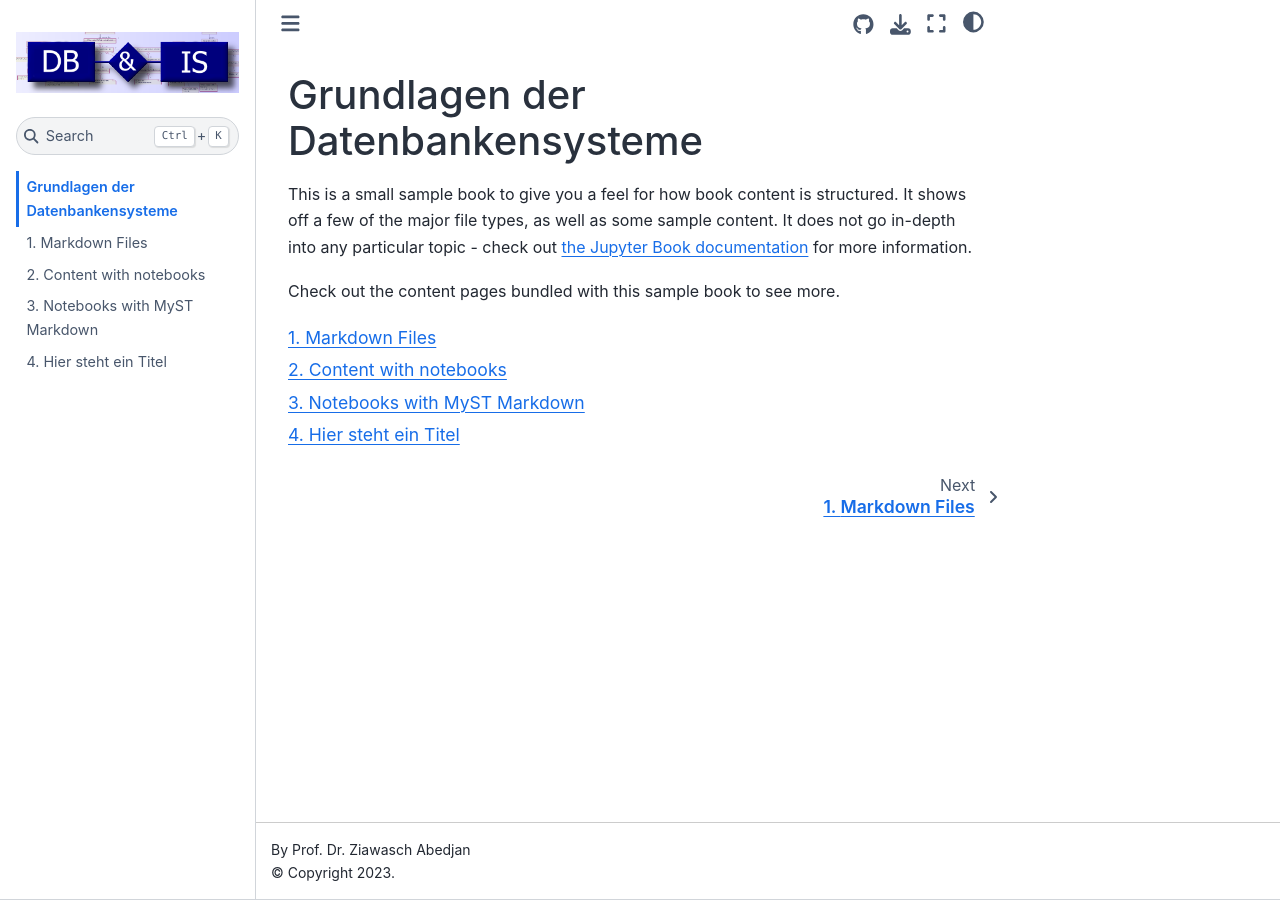
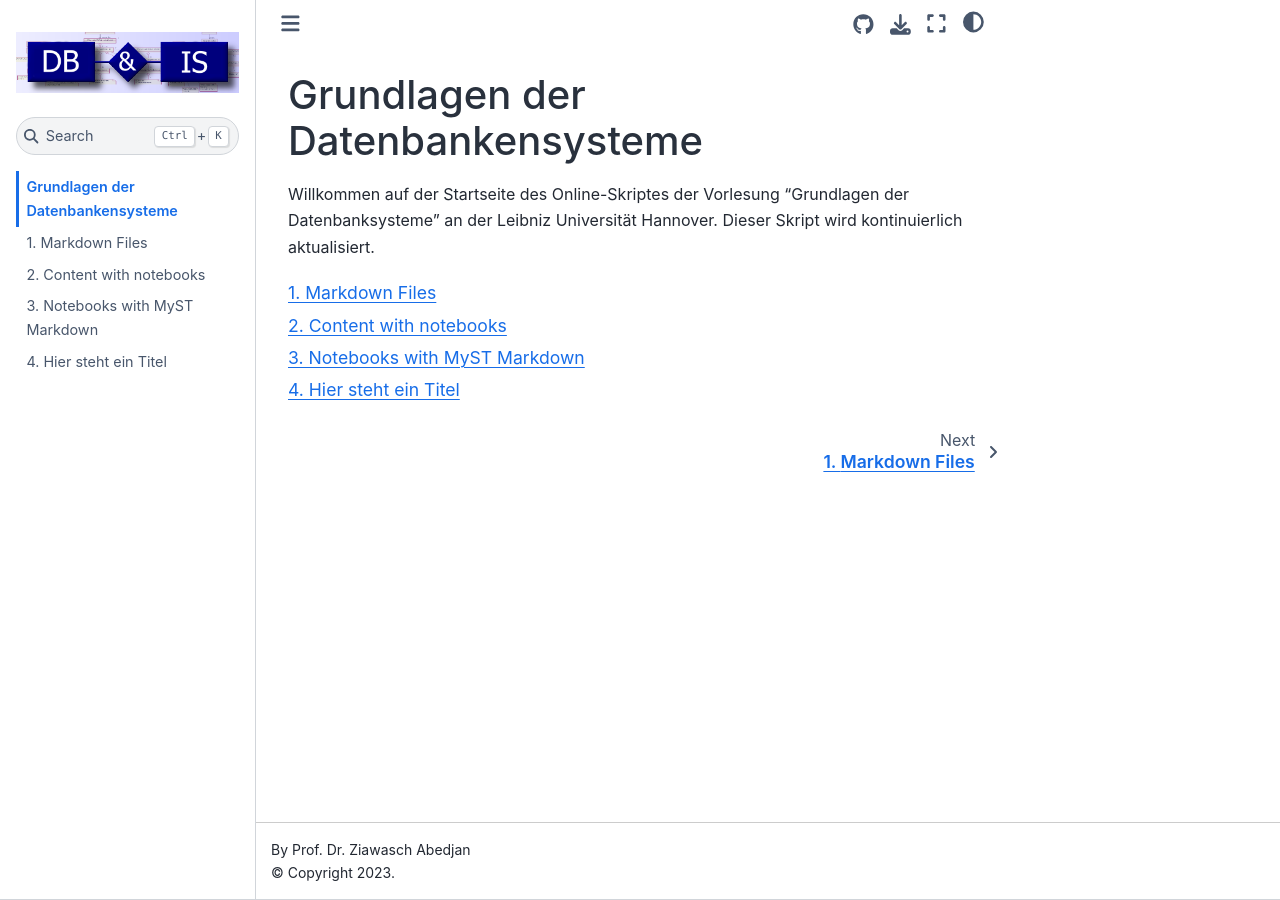
Before and after one commit to lejuliennn/GDBS_Script_Fork, a Jupyter Book: the page built from intro.md, in a window 1280 px wide. Built offline with Jupyter Book 1.0.4 settings and Sphinx 7.4.7 and the Sphinx Book theme 1.1.4, drawn with Linux system fonts in a browser that asks for light colours; pages that are not in the unit, such as notebooks, are missing from menus.

Commit message:
Update intro.md

````diff
--- a/intro.md
+++ b/intro.md
@@ -1,11 +1,6 @@
 # Grundlagen der Datenbankensysteme
 
-This is a small sample book to give you a feel for how book content is
-structured.
-It shows off a few of the major file types, as well as some sample content.
-It does not go in-depth into any particular topic - check out [the Jupyter Book documentation](https://jupyterbook.org) for more information.
-
-Check out the content pages bundled with this sample book to see more.
+Willkommen auf der Startseite des Online-Skriptes der Vorlesung "Grundlagen der Datenbanksysteme" an der Leibniz Universität Hannover. Dieser Skript wird kontinuierlich aktualisiert.
 
 ```{tableofcontents}
 ```
````
